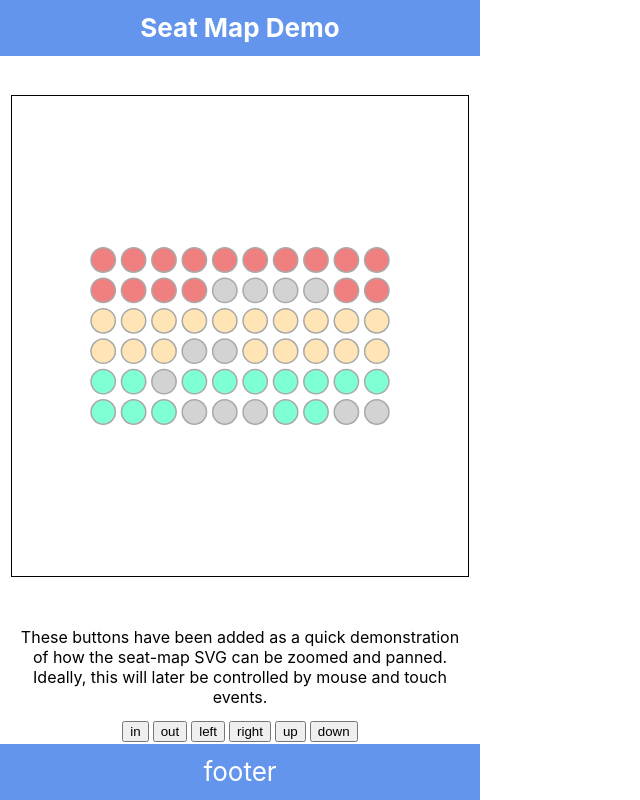
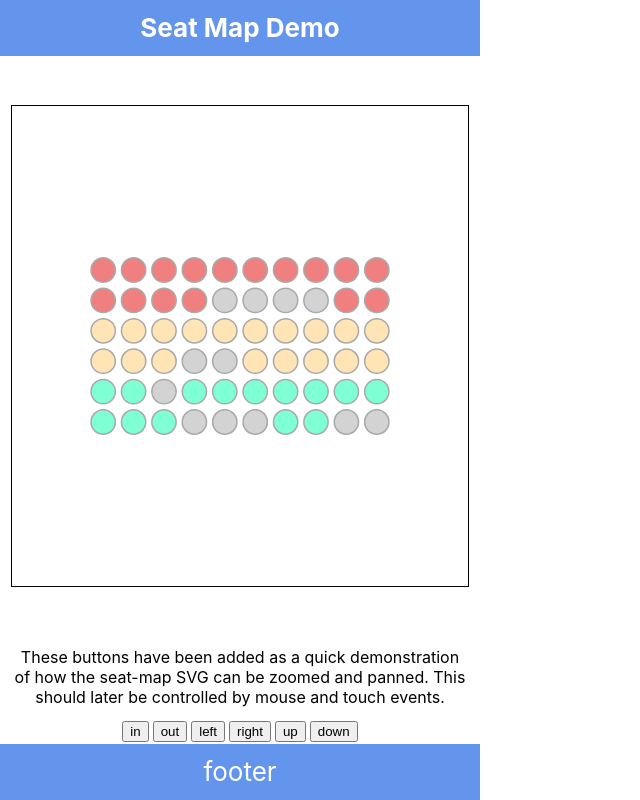
Before and after one commit to xbow/seat-map, a React (Create React App) app: page / in a window 1280 px wide. Shown: the whole page, without its empty margins (0-640 px from the left). Built offline with nearby package versions, Linux system fonts and the light colour scheme.

Commit message:
Clean up

```diff
--- a/src/components/SeatMapWrapper.js
+++ b/src/components/SeatMapWrapper.js
@@ -26,7 +26,6 @@ export default function SeatMap() {
   const [viewBoxParams, updateViewBox] = useReducer(viewBoxReducer, initialViewBoxParams)
 
   function viewBoxReducer(state, action) {
-    debugger
     switch (action.type) {
       case 'zoom-in':
         return {...state, resolution: state.resolution - zoomIncrement}
--- a/src/components/ViewBoxControls.js
+++ b/src/components/ViewBoxControls.js
@@ -4,7 +4,7 @@ export default function ViewBoxControls(props) {
       <div className="legend">
         These buttons have been added as a quick demonstration
         of how the seat-map SVG can be zoomed and panned.
-        Ideally, this will later be controlled by mouse and touch events.
+        This should later be controlled by mouse and touch events.
       </div>
       <button type="button" onClick={() => props.updateViewBox({type: 'zoom-in'})}>in</button>
       <button type="button" onClick={() => props.updateViewBox({type: 'zoom-out'})}>out</button>
```
